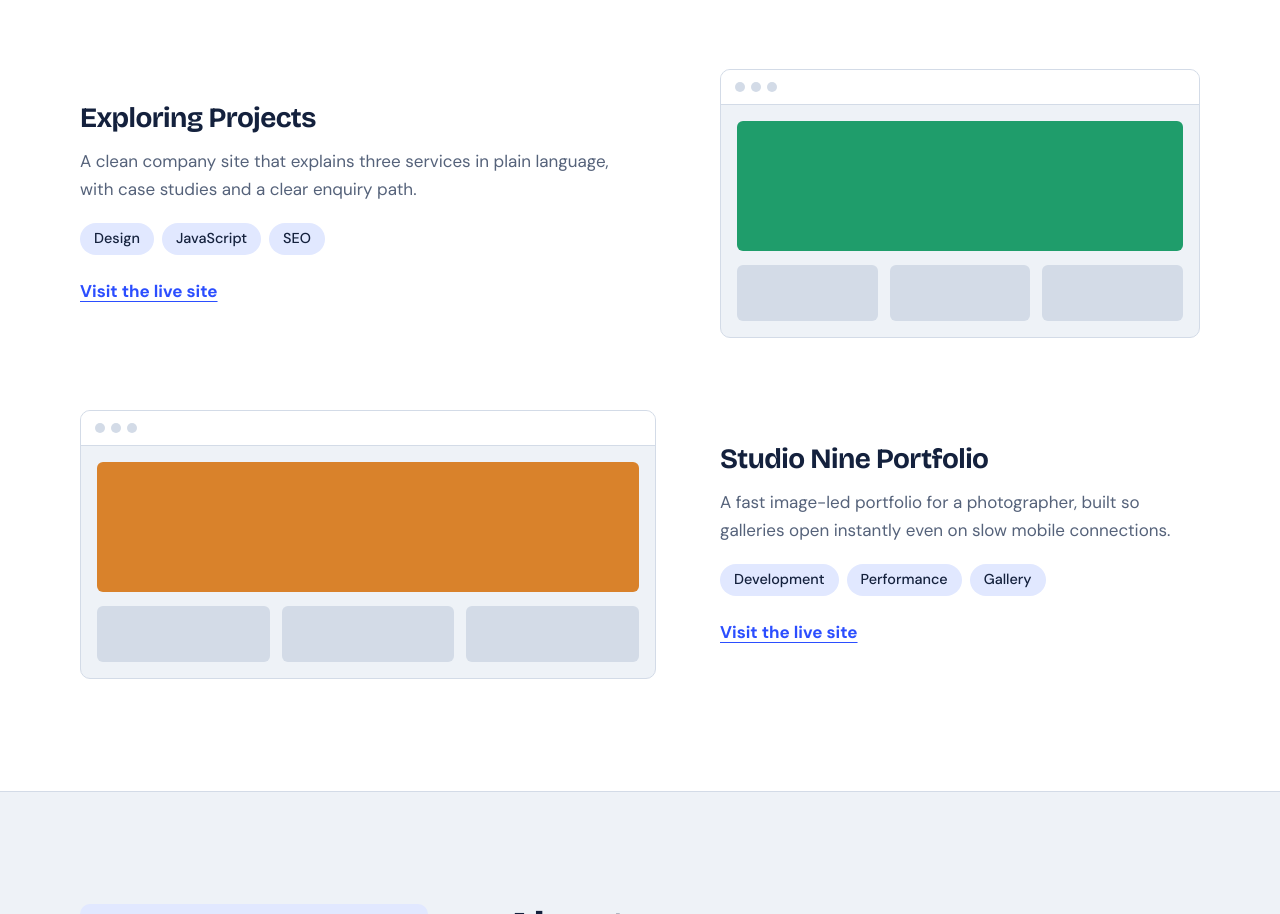
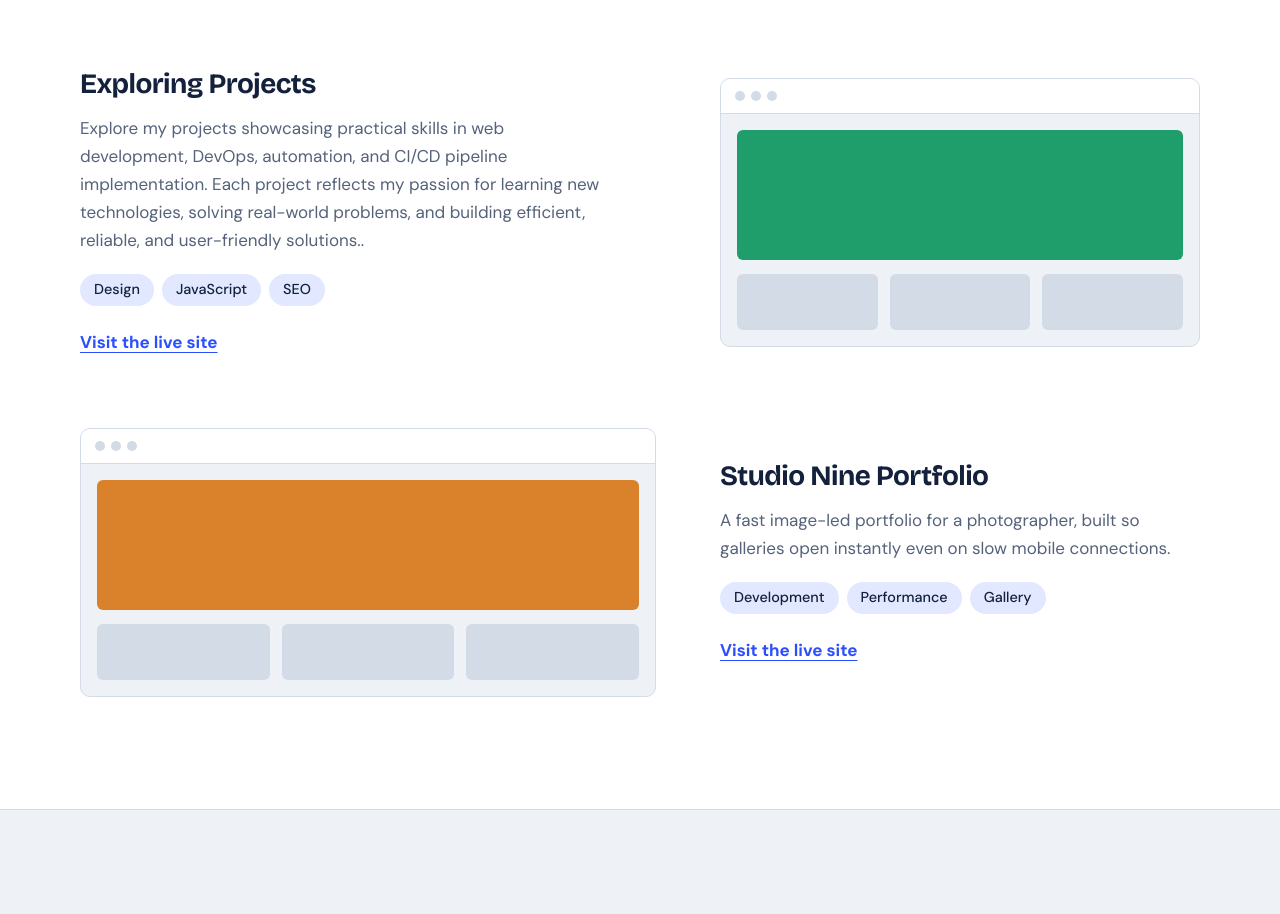
Before and after one commit to siddharth-ad/Devops, a plain HTML site: page index.html in a window 1280 px wide. Shown: the part 2375-3289 px from the top of the page. Drawn offline with nearby package versions, Linux system fonts and the light colour scheme.

Commit message:
update website

```diff
--- a/index.html
+++ b/index.html
@@ -139,7 +139,7 @@
           </div>
           <div class="project-text">
             <h3>Exploring Projects </h3>
-            <p>A clean company site that explains three services in plain language, with case studies and a clear enquiry path.</p>
+            <p>Explore my projects showcasing practical skills in web development, DevOps, automation, and CI/CD pipeline implementation. Each project reflects my passion for learning new technologies, solving real-world problems, and building efficient, reliable, and user-friendly solutions..</p>
             <ul class="tags"><li>Design</li><li>JavaScript</li><li>SEO</li></ul>
             <a class="text-link" href="#" target="_blank" rel="noopener">Visit the live site</a>
           </div>
```
